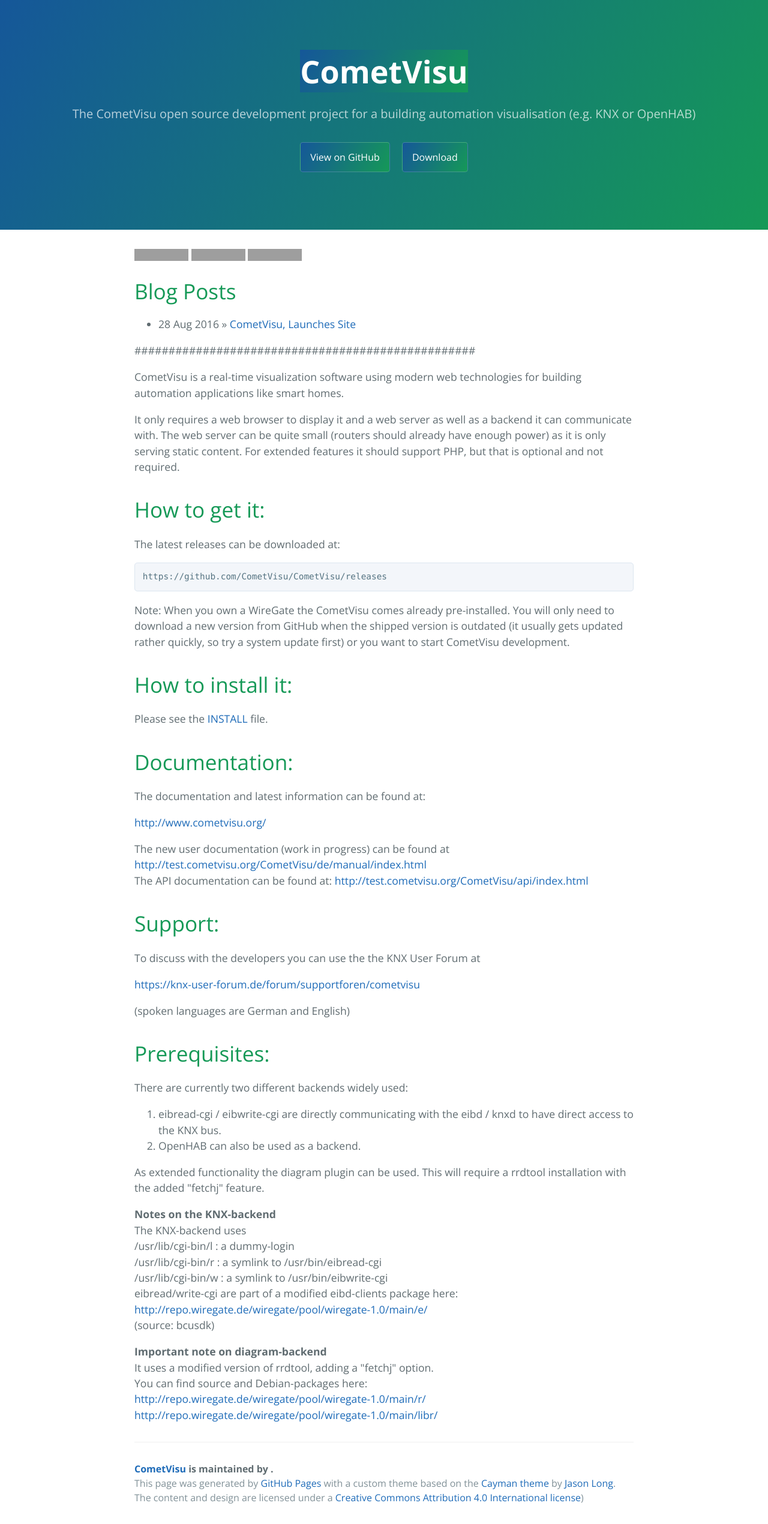
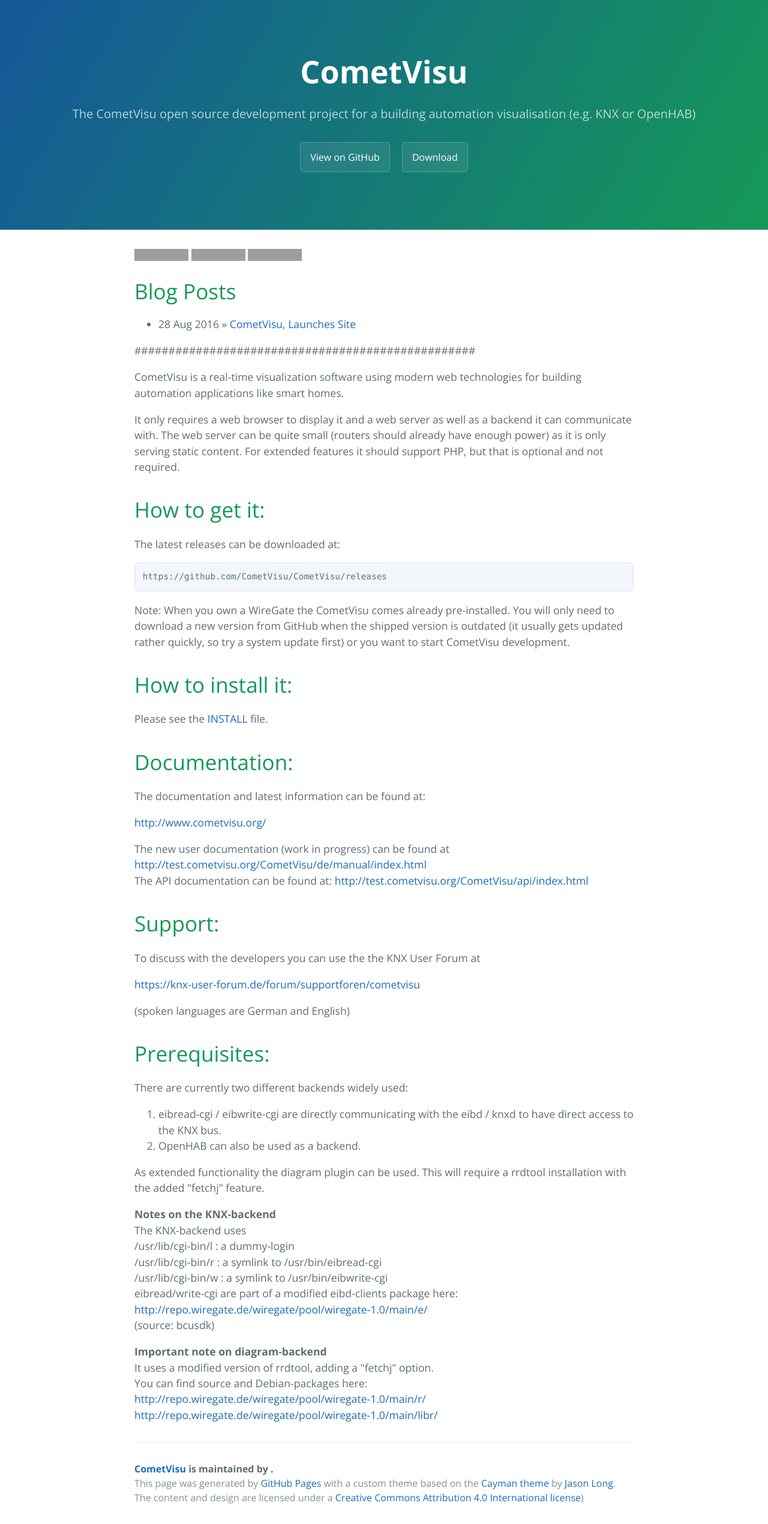
Before and after one commit to CometVisu/cometvisu.github.io, a Jekyll site: the page built from index.html, in a window 1280 px wide. Shown: the whole page at 60% size. Built offline with Jekyll 4.4.1, drawn with Linux system fonts in a browser that asks for light colours; the list of posts is cut into pages by our own code; grey boxes are pictures that could not be loaded.

Commit message:
Fix color

```diff
--- a/css/cometvisu.css
+++ b/css/cometvisu.css
@@ -49,11 +49,14 @@ a {
         margin-top: 1rem;
         margin-left: 0; } }
 
-.page-header, .page-header a {
+.page-header {
   color: #fff;
   text-align: center;
   background-color: #159957;
   background-image: linear-gradient(120deg, #155799, #159957); }
+.page-header a {
+  color: #fff;
+}
   @media screen and (min-width: 64em) {
     .page-header {
       padding: 5rem 6rem; } }
```
